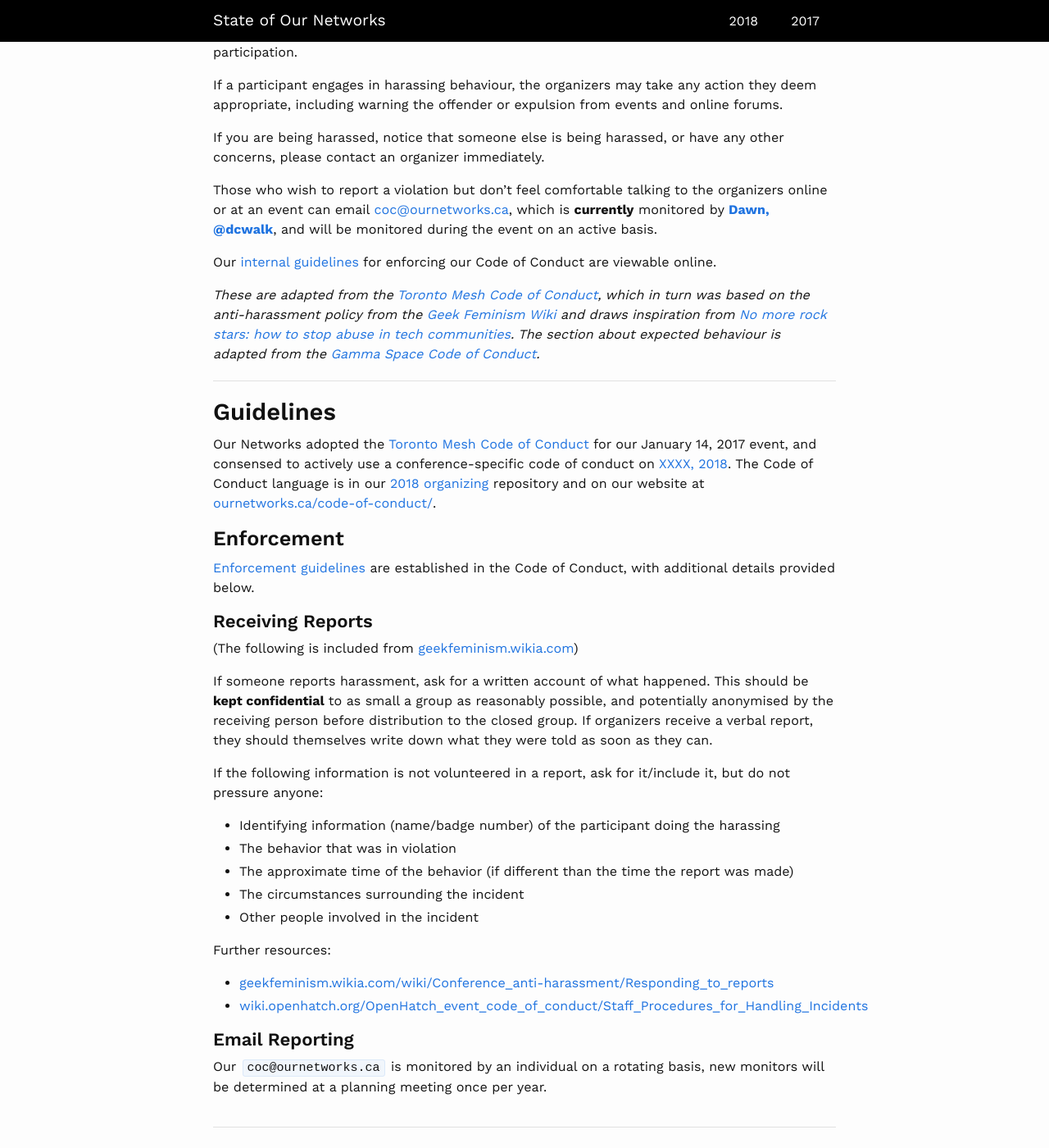
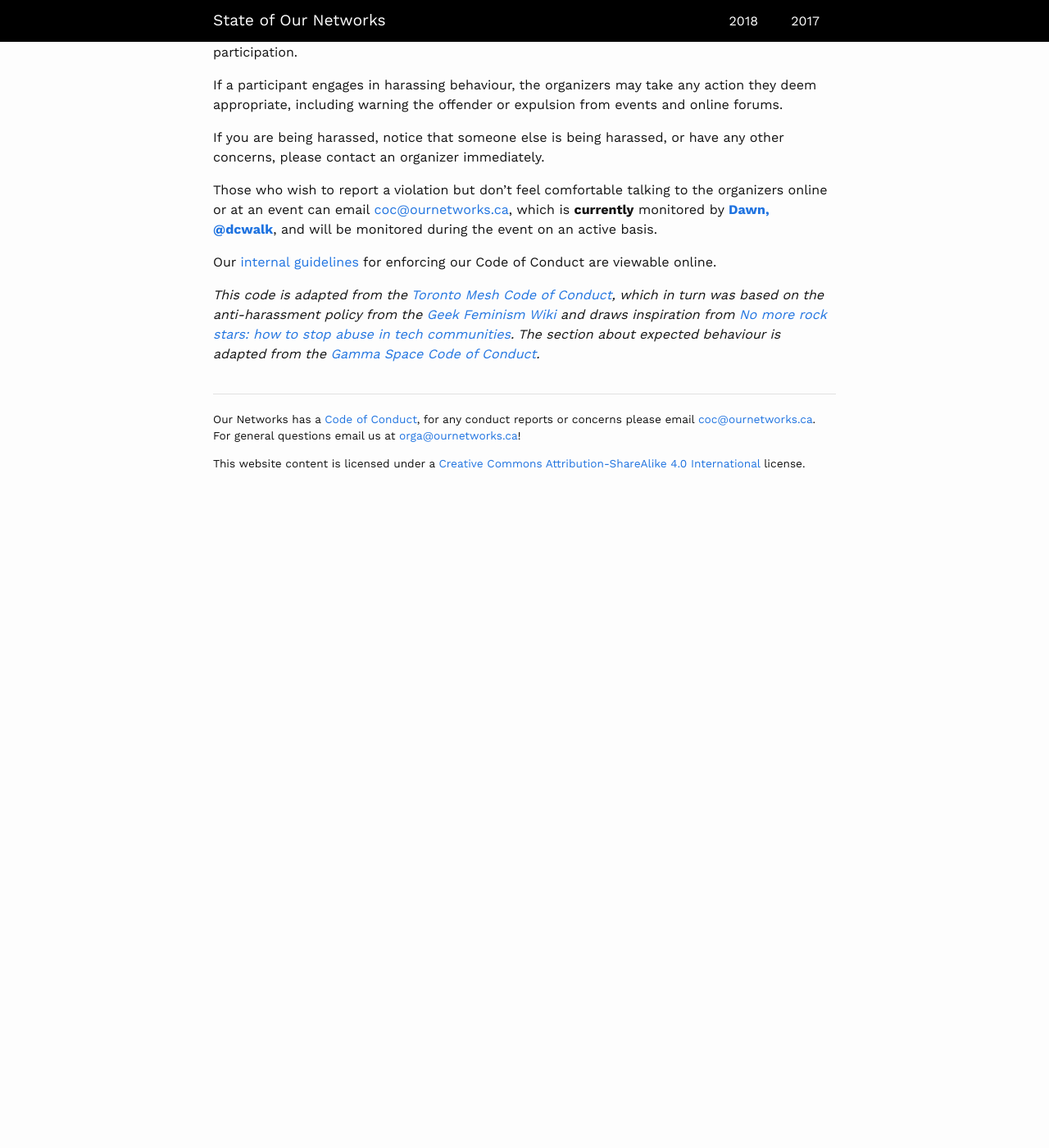
Before and after one commit to ournetworks/ournetworks.ca, a Jekyll site: the page built from code-of-conduct.md, in a window 1280 px wide and 1400 px high, scrolled down 1229 px. Shown: the whole window at 82% size. Built offline with Jekyll 4.4.1, drawn with Linux system fonts in a browser that asks for light colours; after the commit the page ends 1859 px from its top, so only the background shows below that.

Commit message:
update coc with correct link and remove guidelines

```diff
--- a/_includes/footer.html
+++ b/_includes/footer.html
@@ -2,7 +2,7 @@
   <div class="container">
     <hr>
 
-    <p>Our Networks has a <a href="/code-of-conduct">Code of Conduct</a>, for any conduct reports or concerns please email <a href="mailto:coc@ournetworks.ca">coc@ournetworks.ca</a>. For general questions email us at <a href="mailto:{{ site.email }}">{{ site.email }}</a>!</p>
+    <p>Our Networks has a <a href="/code-of-conduct/">Code of Conduct</a>, for any conduct reports or concerns please email <a href="mailto:coc@ournetworks.ca">coc@ournetworks.ca</a>. For general questions email us at <a href="mailto:{{ site.email }}">{{ site.email }}</a>!</p>
 
     <p>This website content is licensed under a <a rel="license" href="http://creativecommons.org/licenses/by-sa/4.0/">Creative Commons Attribution-ShareAlike 4.0 International</a> license.</p>
   </div>
--- a/code-of-conduct.md
+++ b/code-of-conduct.md
@@ -47,39 +47,6 @@ If you are being harassed, notice that someone else is being harassed, or have a
 
 Those who wish to report a violation but don't feel comfortable talking to the organizers online or at an event can email [coc@ournetworks.ca](mailto:coc@ournetworks.ca), which is **currently** monitored by [**Dawn, @dcwalk**](http://dcwalker.ca), and will be monitored during the event on an active basis.
 
-Our [internal guidelines](./CONDUCT.md#guidelines) for enforcing our Code of Conduct are viewable online.
+Our [internal guidelines](https://github.com/ournetworks/2018/blob/master/CONDUCT.md#guidelines) for enforcing our Code of Conduct are viewable online.
 
-_These are adapted from the [Toronto Mesh Code of Conduct](https://tomesh.net/code-of-conduct/), which in turn was based on the anti-harassment policy from the [Geek Feminism Wiki](http://geekfeminism.wikia.com/wiki/Conference_anti-harassment/Policy) and draws inspiration from [No more rock stars: how to stop abuse in tech communities](https://hypatia.ca/2016/06/21/no-more-rock-stars/). The section about expected behaviour is adapted from the [Gamma Space Code of Conduct](https://github.com/GammaSpace/policies/blob/master/code-of-conduct.md)._
-
----
-
-## Guidelines
-
-Our Networks adopted the [Toronto Mesh Code of Conduct](https://tomesh.net/code-of-conduct/) for our January 14, 2017 event, and consensed to actively use a conference-specific code of conduct on [XXXX, 2018](https://github.com/ournetworks/2018/pull/33). The Code of Conduct language is in our [2018 organizing](./CONDUCT.md) repository and on our website at [ournetworks.ca/code-of-conduct/](https://ournetworks.ca/code-of-conduct).
-
-### Enforcement
-
-[Enforcement guidelines](./CONDUCT.md#enforcement) are established in the Code of Conduct, with additional details provided below.
-
-#### Receiving Reports
-
-(The following is included from [geekfeminism.wikia.com](http://geekfeminism.wikia.com/wiki/Conference_anti-harassment/Responding_to_reports))
-
-If someone reports harassment, ask for a written account of what happened. This should be **kept confidential** to as small a group as reasonably possible, and potentially anonymised by the receiving person before distribution to the closed group. If organizers receive a verbal report, they should themselves write down what they were told as soon as they can.
-
-If the following information is not volunteered in a report, ask for it/include it, but do not pressure anyone:
-
-- Identifying information (name/badge number) of the participant doing the harassing
-- The behavior that was in violation
-- The approximate time of the behavior (if different than the time the report was made)
-- The circumstances surrounding the incident
-- Other people involved in the incident
-
-Further resources:
-
-- [geekfeminism.wikia.com/wiki/Conference_anti-harassment/Responding_to_reports](http://geekfeminism.wikia.com/wiki/Conference_anti-harassment/Responding_to_reports)
-- [wiki.openhatch.org/OpenHatch_event_code_of_conduct/Staff_Procedures_for_Handling_Incidents](http://wiki.openhatch.org/OpenHatch_event_code_of_conduct/Staff_Procedures_for_Handling_Incidents)
-
-#### Email Reporting
-
-Our `coc@ournetworks.ca` is monitored by an individual on a rotating basis, new monitors will be determined at a planning meeting once per year.
+_This code is adapted from the [Toronto Mesh Code of Conduct](https://tomesh.net/code-of-conduct/), which in turn was based on the anti-harassment policy from the [Geek Feminism Wiki](http://geekfeminism.wikia.com/wiki/Conference_anti-harassment/Policy) and draws inspiration from [No more rock stars: how to stop abuse in tech communities](https://hypatia.ca/2016/06/21/no-more-rock-stars/). The section about expected behaviour is adapted from the [Gamma Space Code of Conduct](https://github.com/GammaSpace/policies/blob/master/code-of-conduct.md)._
```
